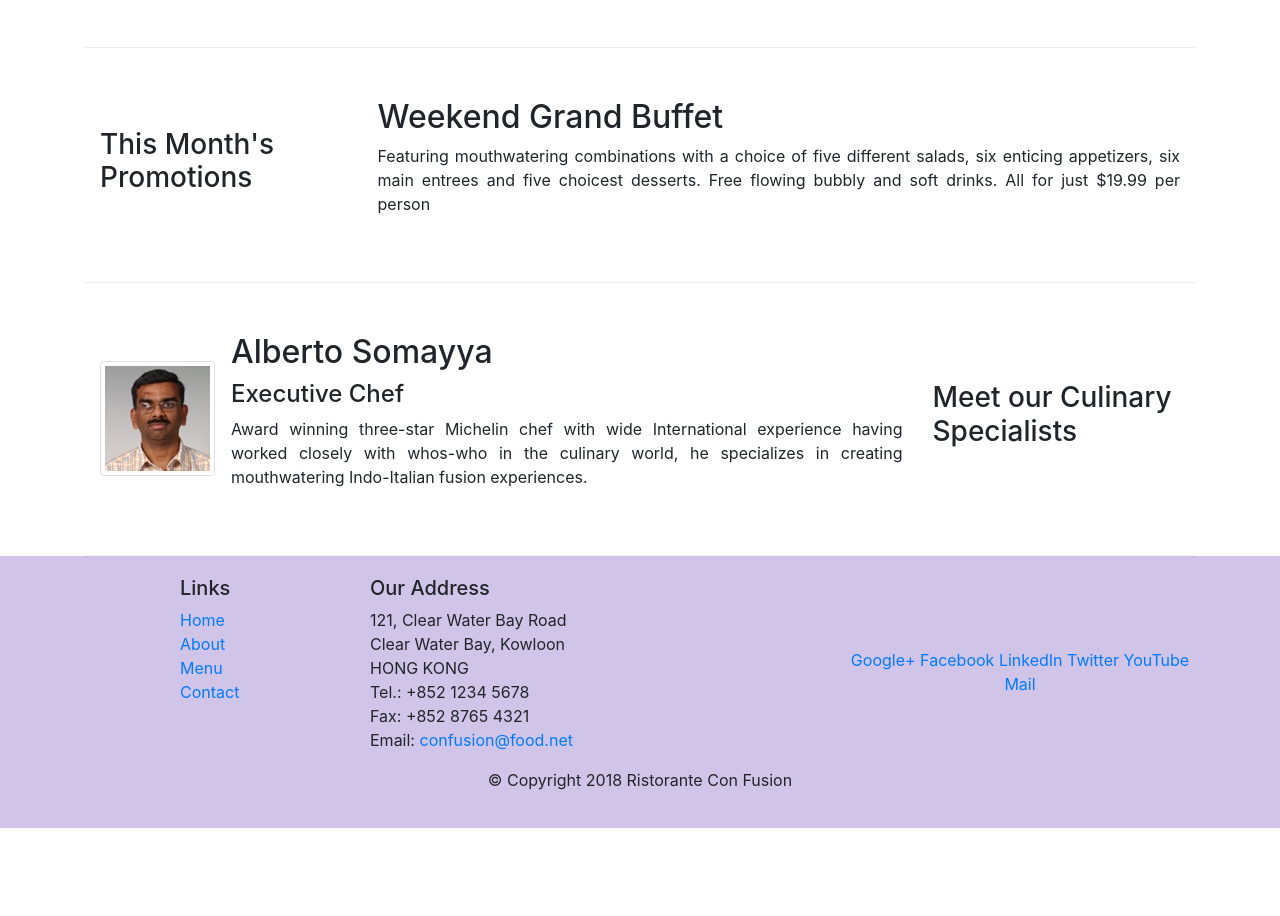
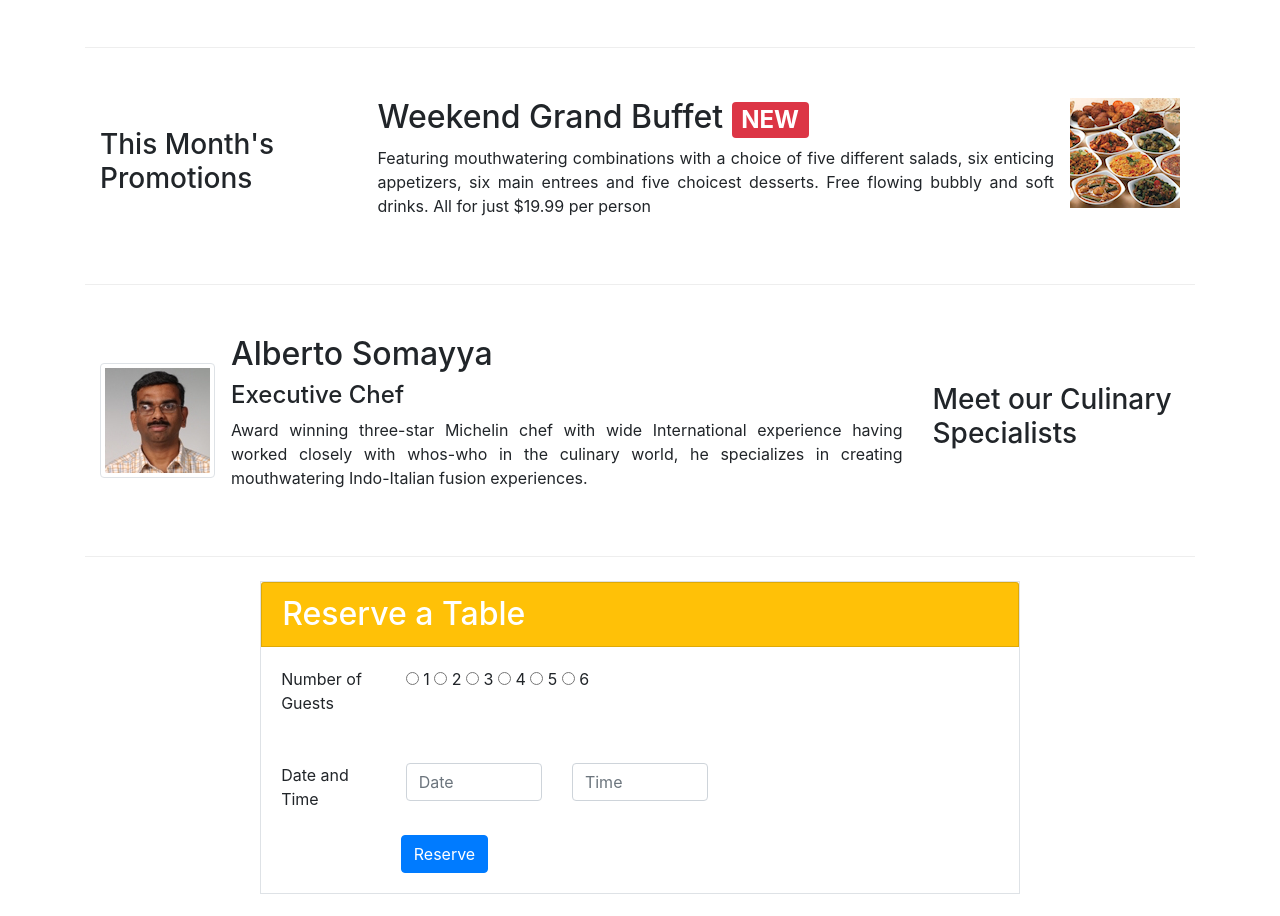
Before and after one commit to sanketdonekar/frontend, a website: page index.html in a window 1280 px wide. Shown: the part 523-1439 px from the top of the page. Before the commit the page ends 1351 px from the top, so only its background shows below. Drawn offline with nearby package versions, Linux system fonts and the light colour scheme.

Commit message:
assignment2

```diff
--- a/index.html
+++ b/index.html
@@ -35,12 +35,13 @@
     <header class="jumbotron">
         <div class="container">
             <div class="row row-header">
-                <div class="col-12 col-sm-6">
+                <div class="col-sm-6">
                     <h1>Ristorante con Fusion</h1>
                     <p class="text-justify">We take inspiration from the World's best cuisines, and create a unique fusion experience. Our lipsmacking creations will tickle your culinary senses!</p>
                 </div>
-                <div class="col-12 col-sm alig align-self-center">
-                    <img src="img/logo.png" alt="" class="image-fluid">
+                <div class="col-sm-6">
+                        <img src="img/logo.png" class="alig align-self-start col-sm-5" alt="" class="image-fluid">
+                        <a href="#bookingform"><button onclick="" type="button" class="btn btn-sm btn-warning col-sm-5 align-self-end">Reserve Table</button></a>
                 </div>
             </div>
         </div>
@@ -66,8 +67,17 @@
                 <h3>This Month's Promotions</h3>
             </div>
             <div class="col col-sm col-md">
-                <h2>Weekend Grand Buffet</h2>
-                <p class="d-none d-sm-block text-justify">Featuring mouthwatering combinations with a choice of five different salads, six enticing appetizers, six main entrees and five choicest desserts. Free flowing bubbly and soft drinks. All for just $19.99 per person </p>
+                <div class="media">
+                    <div class="">
+                        <h2 class="mt-0">Weekend Grand Buffet <span class="badge badge-danger">NEW</span></h2>
+                        <p class="d-none d-sm-block text-justify">Featuring mouthwatering combinations with a choice of five different salads, six enticing appetizers, six main entrees and five choicest desserts. Free flowing bubbly and soft drinks. All for just $19.99 per person </p>
+                    </div>
+                    <div class="media-body">
+                        <div class="d-flex">
+                            <img src="img/buffet.png" alt="buffet" class="ml-3 image-thumbnail align-self-center">
+                        </div>
+                    </div>
+                </div>
             </div>
         </div>
 
@@ -86,7 +96,64 @@
                 </div>
             </div>
         </div>
-    </div>
+        <br>
+        <div class="row d-flex justify-content-center" id="bookingcard">
+            <div class="border">
+                    <h2 class=" card card-header bg-warning text-white">Reserve a Table</h2>
+                    <div class="card-body" id="">
+                        <form action="" class="" id="bookingform">
+                            <div class="row">
+                                <div class="form-group col-sm-2">
+                                    <label>Number of Guests</label>
+                                </div>
+                                <div class="col-sm-6">
+                                    <span>
+                                        <input type="radio"> 1
+                                    </span>
+                                    <span>
+                                        <input type="radio"> 2
+                                    </span>
+                                    <span>
+                                        <input type="radio"> 3
+                                    </span>
+                                    <span>
+                                        <input type="radio"> 4
+                                    </span>
+                                    <span>
+                                        <input type="radio"> 5
+                                    </span>
+                                    <span>
+                                        <input type="radio"> 6
+                                    </span>
+                                </div>
+                            </div><br>
+                            <div class="row">
+                                <div class="form-group col-sm-2">
+                                    <label for="">Date and Time</label>
+                                </div>
+                                <div class="col-sm-8">
+                                    <div class="form-group row">
+                                        <div class="col-sm-4">
+                                            <input type="text" class="form-control" id="date" name="firstname" placeholder="Date">
+                                        </div>
+                                        <div class="col-sm-4">
+                                            <input type="text" class="form-control" id="time" name="firstname" placeholder="Time">
+                                        </div>
+                                    </div>
+                                </div>
+                            </div>
+                        </form>
+                        <div>
+                            <div class="offset-md-2">
+                                <button type="submit" class="btn btn-primary">
+                                    Reserve
+                                </button>
+                            </div>
+                        </div>
+                    </div>
+                </div>
+        </div>
+        <br>
 
     <footer class="footer">
         <div class="container">
```
